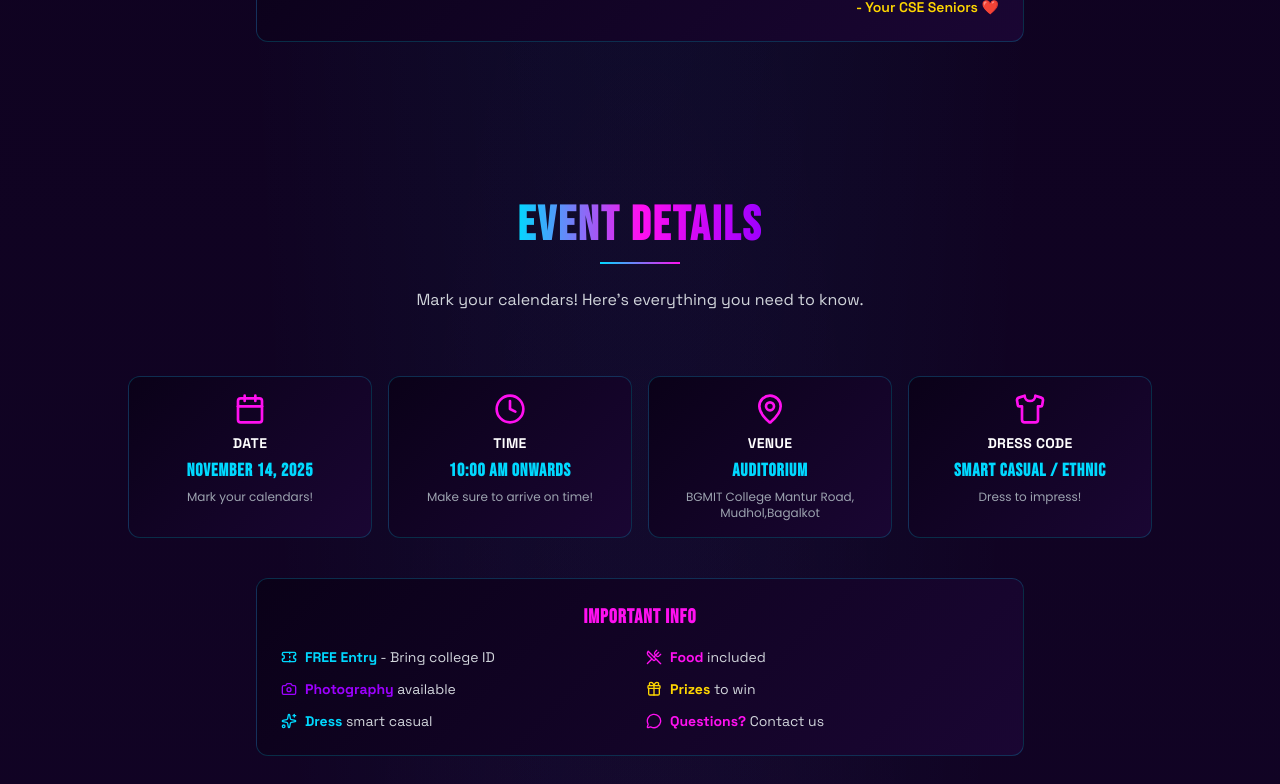
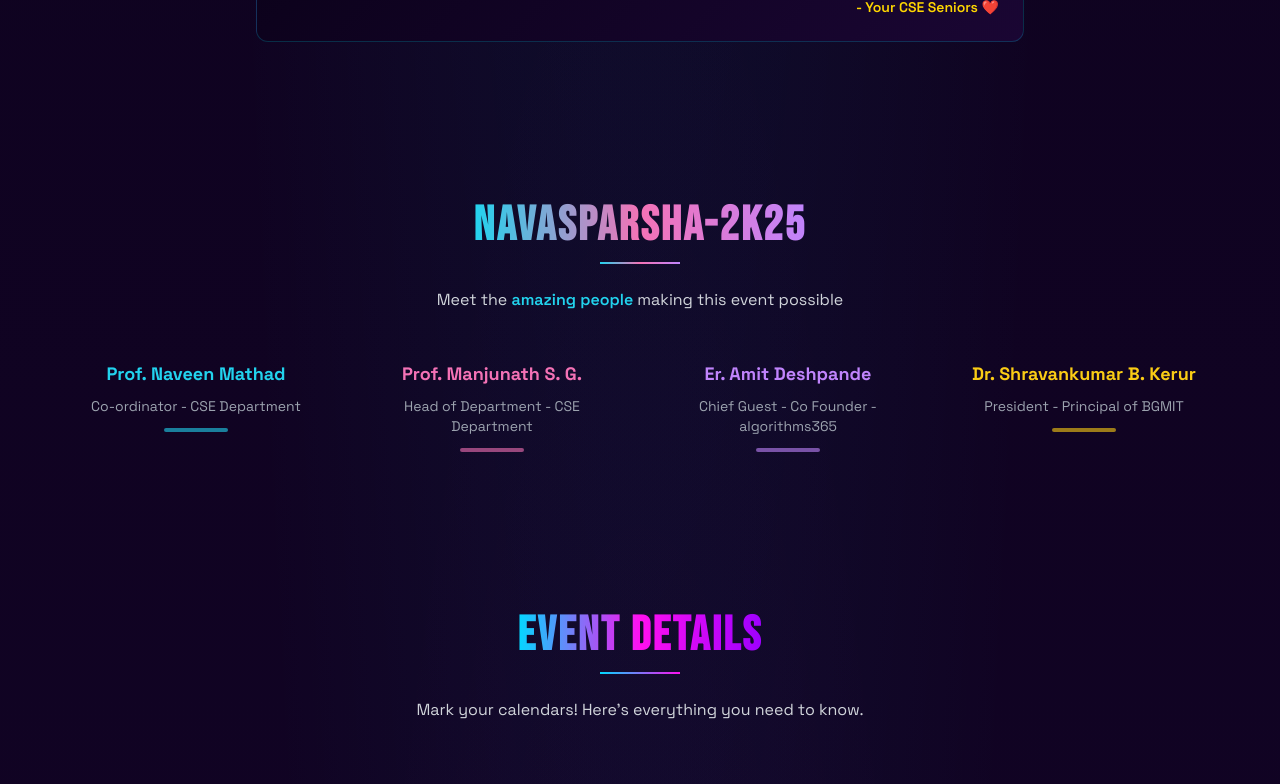
Before and after one commit to ItsVikasA/Freshers, a Next.js app: page / in a window 1280 px wide. Shown: the part 2720-3504 px from the top of the page. Built offline with nearby package versions, Linux system fonts and the light colour scheme; a web font is replaced by a local one.

Commit message:
Add Team component back to display team members

```diff
--- a/src/app/page.tsx
+++ b/src/app/page.tsx
@@ -4,6 +4,7 @@ import Navbar from '@/components/Navbar'
 import Hero from '@/components/Hero'
 import Invitation from '@/components/Invitation'
 import About from '@/components/About'
+import Team from '@/components/Team'
 import EventDetails from '@/components/EventDetails'
 import Timeline from '@/components/Timeline'
 import Highlights from '@/components/Highlights'
@@ -19,6 +20,7 @@ export default function Home() {
       <Hero />
       <Invitation />
       <About />
+      <Team />
       <EventDetails />
       <Timeline />
       <Highlights />
```
